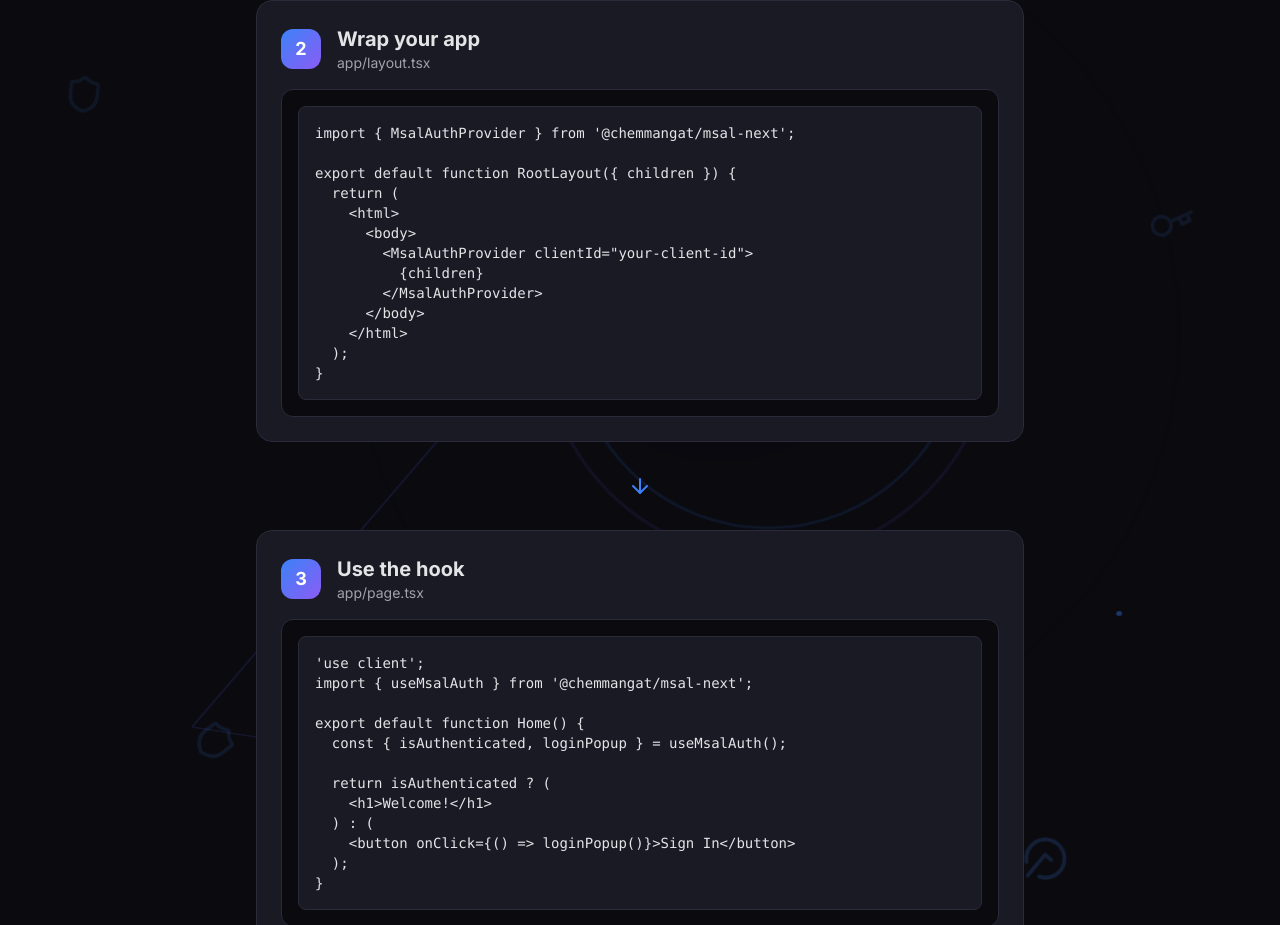
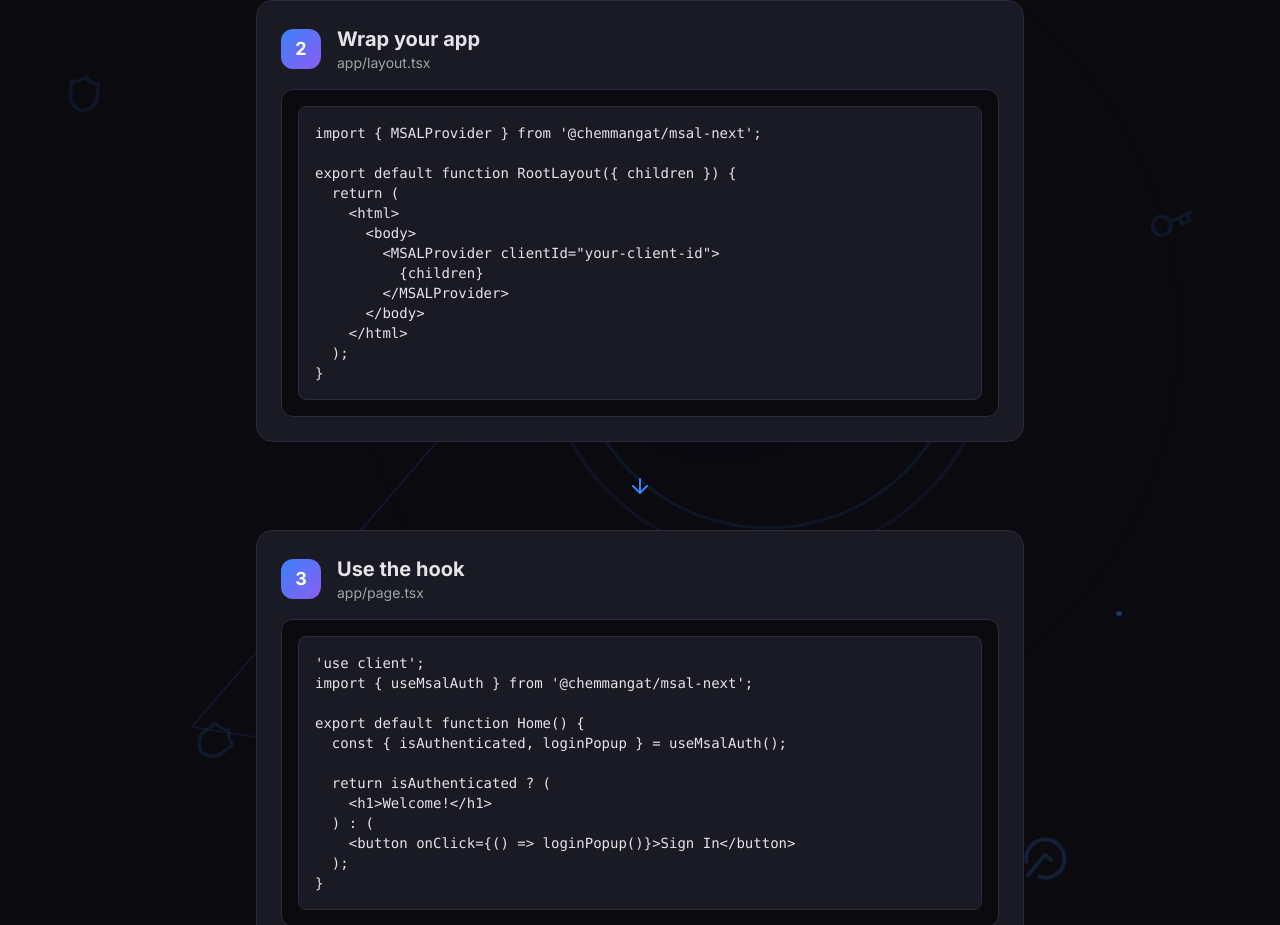
Before and after one commit to Chemmangat/msal-next, a Next.js app: page / in a window 1280 px wide. Shown: the part 1100-2025 px from the top of the page. Built offline with nearby package versions, Linux system fonts and the light colour scheme.

Commit message:
chore: content update

```diff
--- a/src/app/docs/page.tsx
+++ b/src/app/docs/page.tsx
@@ -159,23 +159,23 @@ export default function DocsPage() {
                     <h3 className="text-xl font-semibold text-dark-text mb-3">3. Wrap Your App</h3>
                     <CodeBlock
                       title="app/layout.tsx"
-                      code={`import { MsalAuthProvider } from '@chemmangat/msal-next';
+                      code={`import { MSALProvider } from '@chemmangat/msal-next';
 
 export default function RootLayout({ children }) {
   return (
     <html>
       <body>
-        <MsalAuthProvider
+        <MSALProvider
           clientId={process.env.NEXT_PUBLIC_CLIENT_ID!}
           tenantId={process.env.NEXT_PUBLIC_TENANT_ID}
         >
           {children}
-        </MsalAuthProvider>
+        </MSALProvider>
       </body>
     </html>
   );
 }`}
-                      onCopy={() => copyToClipboard(`import { MsalAuthProvider } from '@chemmangat/msal-next';\n\nexport default function RootLayout({ children }) {\n  return (\n    <html>\n      <body>\n        <MsalAuthProvider\n          clientId={process.env.NEXT_PUBLIC_CLIENT_ID!}\n          tenantId={process.env.NEXT_PUBLIC_TENANT_ID}\n        >\n          {children}\n        </MsalAuthProvider>\n      </body>\n    </html>\n  );\n}`, 2)}
+                      onCopy={() => copyToClipboard(`import { MSALProvider } from '@chemmangat/msal-next';\n\nexport default function RootLayout({ children }) {\n  return (\n    <html>\n      <body>\n        <MSALProvider\n          clientId={process.env.NEXT_PUBLIC_CLIENT_ID!}\n          tenantId={process.env.NEXT_PUBLIC_TENANT_ID}\n        >\n          {children}\n        </MSALProvider>\n      </body>\n    </html>\n  );\n}`, 2)}
                       copied={copiedIndex === 2}
                     />
                   </div>
@@ -250,12 +250,12 @@ export default function Home() {
                   <h3 className="text-lg font-semibold text-dark-text mb-3">Example with onInitialized</h3>
                   <CodeBlock
                     title="app/layout.tsx"
-                    code={`import { MsalAuthProvider } from '@chemmangat/msal-next';
+                    code={`import { MSALProvider } from '@chemmangat/msal-next';
 import { setupAxiosInterceptors } from '@/lib/axios';
 
 export default function RootLayout({ children }) {
   return (
-    <MsalAuthProvider
+    <MSALProvider
       clientId={process.env.NEXT_PUBLIC_CLIENT_ID!}
       onInitialized={(instance) => {
         // Set up Axios interceptors with MSAL instance
@@ -263,10 +263,10 @@ export default function RootLayout({ children }) {
       }}
     >
       {children}
-    </MsalAuthProvider>
+    </MSALProvider>
   );
 }`}
-                    onCopy={() => copyToClipboard(`import { MsalAuthProvider } from '@chemmangat/msal-next';\nimport { setupAxiosInterceptors } from '@/lib/axios';\n\nexport default function RootLayout({ children }) {\n  return (\n    <MsalAuthProvider\n      clientId={process.env.NEXT_PUBLIC_CLIENT_ID!}\n      onInitialized={(instance) => {\n        setupAxiosInterceptors(instance);\n      }}\n    >\n      {children}\n    </MsalAuthProvider>\n  );\n}`, 4)}
+                    onCopy={() => copyToClipboard(`import { MSALProvider } from '@chemmangat/msal-next';\nimport { setupAxiosInterceptors } from '@/lib/axios';\n\nexport default function RootLayout({ children }) {\n  return (\n    <MSALProvider\n      clientId={process.env.NEXT_PUBLIC_CLIENT_ID!}\n      onInitialized={(instance) => {\n        setupAxiosInterceptors(instance);\n      }}\n    >\n      {children}\n    </MSALProvider>\n  );\n}`, 4)}
                     copied={copiedIndex === 4}
                   />
                 </div>
--- a/src/app/page.tsx
+++ b/src/app/page.tsx
@@ -152,15 +152,15 @@ export default function Home() {
                 delay={0.8}
               >
                 <CodeDisplay
-                  code={`import { MsalAuthProvider } from '@chemmangat/msal-next';
+                  code={`import { MSALProvider } from '@chemmangat/msal-next';
 
 export default function RootLayout({ children }) {
   return (
     <html>
       <body>
-        <MsalAuthProvider clientId="your-client-id">
+        <MSALProvider clientId="your-client-id">
           {children}
-        </MsalAuthProvider>
+        </MSALProvider>
       </body>
     </html>
   );
--- a/src/components/CodeExample.tsx
+++ b/src/components/CodeExample.tsx
@@ -10,20 +10,20 @@ export default function CodeExample() {
   const examples = [
     {
       title: 'Setup Provider',
-      description: 'Wrap your app with MsalAuthProvider',
+      description: 'Wrap your app with MSALProvider',
       code: `// app/layout.tsx
-import { MsalAuthProvider } from '@chemmangat/msal-next';
+import { MSALProvider } from '@chemmangat/msal-next';
 
 export default function RootLayout({ children }) {
   return (
     <html>
       <body>
-        <MsalAuthProvider
+        <MSALProvider
           clientId={process.env.NEXT_PUBLIC_CLIENT_ID!}
           scopes={['User.Read']}
         >
           {children}
-        </MsalAuthProvider>
+        </MSALProvider>
       </body>
     </html>
   );
```
